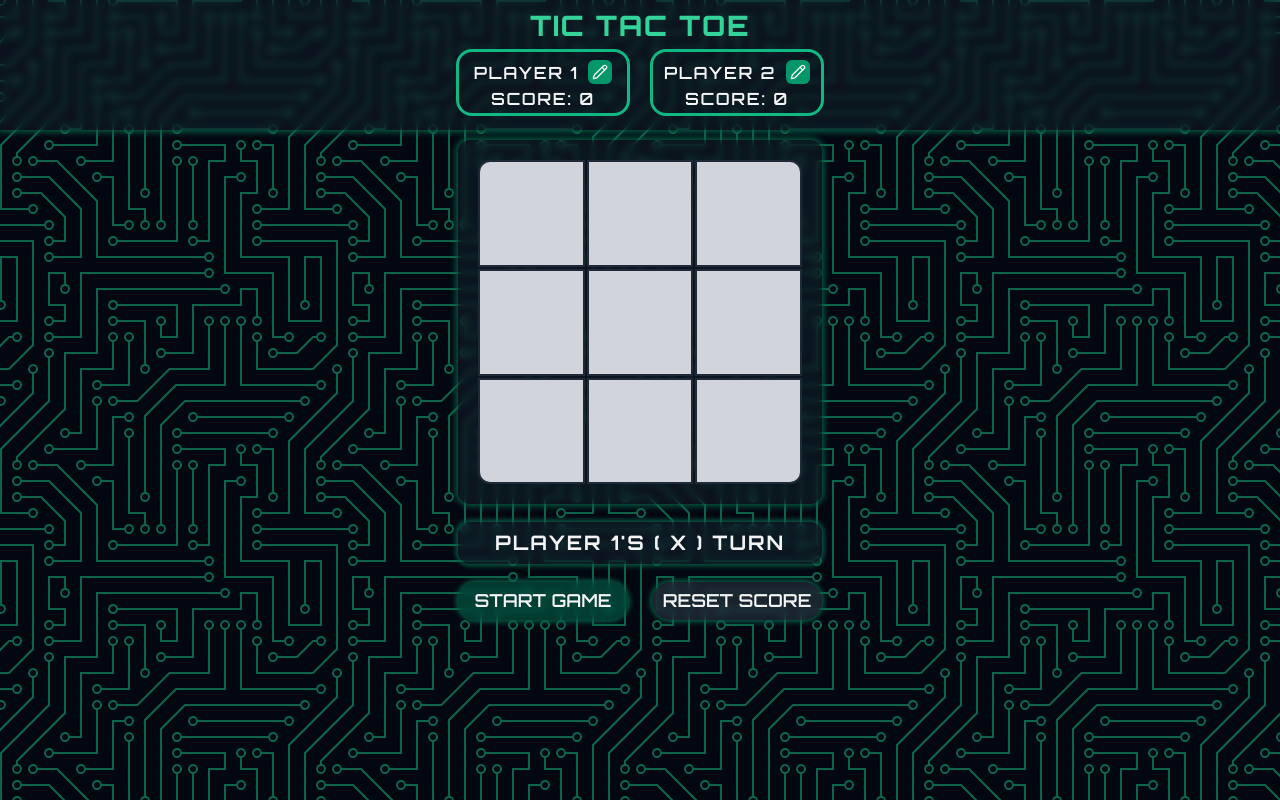
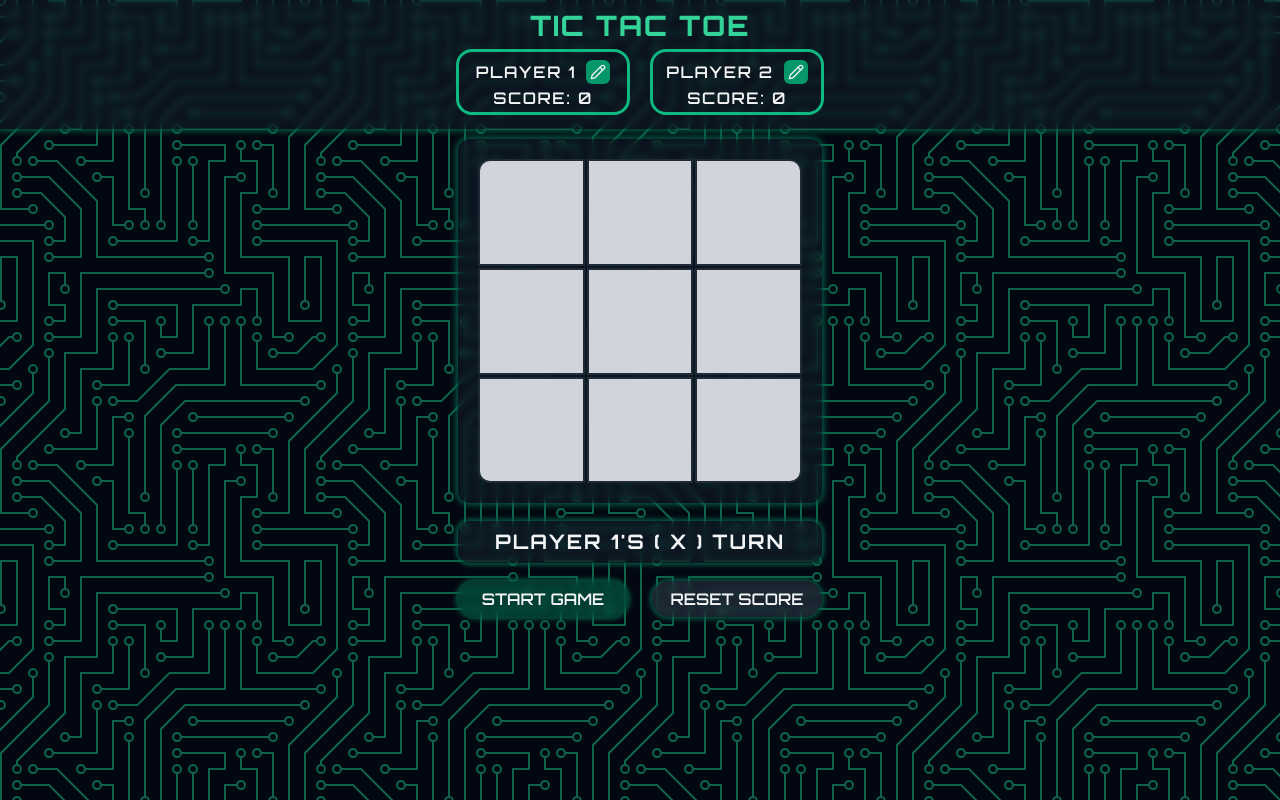
Before and after one commit to BatetDev/top-project-tic-tac-toe, a website: page index.html in a window 1280 px wide. Drawn offline with nearby package versions, Linux system fonts and the light colour scheme.

Commit message:
style: Fix font scaling

```diff
--- a/style.css
+++ b/style.css
@@ -14,12 +14,12 @@
   }
 
   .btn {
-    @apply text-gray-100 border-2 border-transparent rounded-3xl py-2 w-full uppercase text-[clamp(1.1rem,1.4vw,1.2rem)] font-semibold leading-none transition-all duration-150 ease-in-out shadow-emerald-800 shadow-[0_0_5px_2px] hover:scale-[1.02] hover:shadow-[0_0_5px_2px] hover:shadow-emerald-300 hover:border-gray-800;
+    @apply text-gray-100 border-2 border-transparent rounded-3xl py-2 w-full uppercase text-[clamp(1rem,1.2vw,1.2rem)] font-semibold leading-none transition-all duration-150 ease-in-out shadow-emerald-800 shadow-[0_0_5px_2px] hover:scale-[1.02] hover:shadow-[0_0_5px_2px] hover:shadow-emerald-300 hover:border-gray-800;
   }
 
   .player-info {
     @apply border-[3px] items-center text-gray-100 border-emerald-500 p-1
-    text-[clamp(1.05rem,1.25vw,1.2rem)] leading-tight font-semibold uppercase rounded-2xl w-1/2 max-w-[50%];
+    text-[clamp(1rem,1.2vw,1.2rem)] leading-tight font-semibold uppercase rounded-2xl w-1/2 max-w-[50%];
   }
 
   .player-name {
```
Also changed, not shown: output.css.
